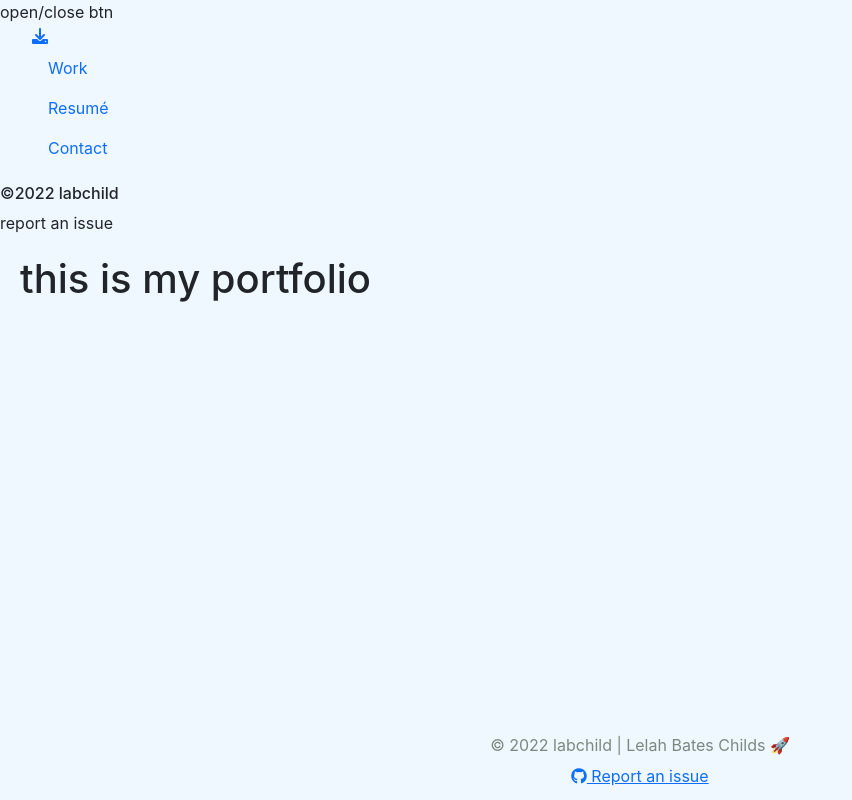
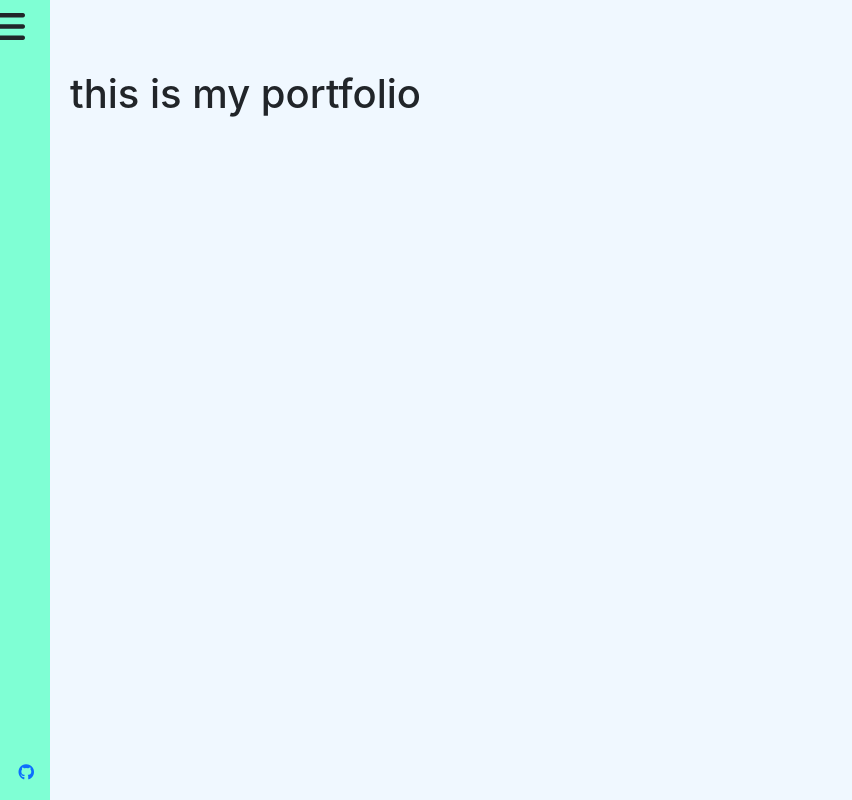
Before and after one commit to labchild/labchild-react-portfolio, a React (Create React App) app: page / in a window 1280 px wide. Shown: the whole page, without its empty margins (0-852 px from the left). Built offline with nearby package versions, Linux system fonts and the light colour scheme.

Commit message:
add footer and toggle animation to nav

```diff
--- a/src/App.css
+++ b/src/App.css
@@ -2,9 +2,8 @@
   text-align: center;
 }
 
-.App-logo {
-  height: 40vmin;
-  pointer-events: none;
+.home-btn {
+  text-align: center;
 }
 
 @media (prefers-reduced-motion: no-preference) {
@@ -41,5 +40,5 @@
   #main {
     display:inline-block;
     transition: margin-left .5s;
-    padding: 20px;
+    padding: 70px;
   }
--- a/src/App.js
+++ b/src/App.js
@@ -1,51 +1,61 @@
-import { useState } from 'react';
-import './App.css';
-import Nav from './components/Nav';
-import About from './components/About';
-import ProjectList from './components/ProjectList';
-import Resume from './components/Resume';
-import ContactForm from './components/ContactForm';
-import Footer from './components/Footer';
-import Home from './components/Home';
-
+import React, { useState } from "react";
+import "./App.css";
+import Nav from "./components/Nav";
+import About from "./components/About";
+import ProjectList from "./components/ProjectList";
+import Resume from "./components/Resume";
+import ContactForm from "./components/ContactForm";
+import Footer from "./components/Footer";
+import Home from "./components/Home";
 
 function App() {
   // category state for nav and rendering components
-  const [currentSection, setCurrentSection] = useState('Home');
+  const [currentSection, setCurrentSection] = useState("Home");
   const renderSection = () => {
     switch (currentSection) {
-      case 'About':
+      case "About":
         return <About />;
-      case 'Portfolio':
+      case "Portfolio":
         return <ProjectList />;
-      case 'Contact':
+      case "Contact":
         return <ContactForm />;
-      case 'Resume':
+      case "Resume":
         return <Resume />;
-      case 'Home':
+      case "Home":
         return <Home />;
       default:
         return <Home />;
     }
   };
 
-  const handleSectionSelect = sectionTitle => setCurrentSection(sectionTitle);
+  const handleSectionSelect = (sectionTitle) => setCurrentSection(sectionTitle);
+
+  // set state for nav menu open and close
+  const [navIsOpen, setNavIsOpen] = useState(false);
 
   return (
     <div>
       <Nav
         currentSection={currentSection}
         handleSectionSelect={handleSectionSelect}
-      >
-      </Nav>
+        navIsOpen={navIsOpen}
+        setNavIsOpen={setNavIsOpen}
+      ></Nav>
       <main id="main">
         {/* about will always appear below everything else?
       add portfolio (render conditional)
       add resume (render conditional) - show an "abstract", link for full resume download
       add contact form (render conditional, not modal) */}
+        {currentSection !== "Home" ? (
+          <h3 className="home-btn">
+            <a href="/">labchild</a>
+          </h3>
+        ) : (
+          ""
+        )}
         {renderSection()}
       </main>
-      <Footer />
+      {/* <Footer navIsOpen={navIsOpen} setNavIsOpen={setNavIsOpen} /> */}
     </div>
   );
 }
--- /dev/null
+++ b/src/components/Footer/index.css
@@ -0,0 +1,14 @@
+footer {
+    position: absolute;
+    right: 0;
+    bottom: 0;
+    color: #7A897F;
+    text-align: right;
+    display: inline-block;
+    padding: 1rem;
+  }
+
+  footer p {
+    line-height: .80;
+    overflow-wrap: break-word
+  }
--- a/src/components/Footer/index.js
+++ b/src/components/Footer/index.js
@@ -1,15 +1,31 @@
 import React from "react";
+import "./index.css";
 
-const Footer = () => {
+const Footer = (props) => {
+  const { navIsOpen, setNavIsOpen } = props;
+
   return (
     <footer>
-      <p>&copy; 2022 labchild | Lelah Bates Childs 🚀</p>
-      <p><a
-        href="https://github.com/labchild/labchild-react-portfolio/issues"
-        target="_blank"
-      >
-        <span className="fa-brands fa-github"></span> Report an issue
-      </a></p>
+      {navIsOpen ? (
+        <>
+          <p>&copy;2022 Lelah Bates Childs 🚀</p>
+          <p>
+            <a
+              href="https://github.com/labchild/labchild-react-portfolio/issues"
+              target="_blank"
+            >
+              <span className="fa-brands fa-github"></span> Report an issue
+            </a>
+          </p>
+        </>
+      ) : (
+        <a
+          href="https://github.com/labchild/labchild-react-portfolio/issues"
+          target="_blank"
+        >
+          <span className="fa-brands fa-github"></span>
+        </a>
+      )}
     </footer>
   );
 };
--- a/src/components/Nav/index.css
+++ b/src/components/Nav/index.css
@@ -10,6 +10,11 @@
   overflow-x: hidden; /* Disable horizontal scroll */
   padding-top: 60px; /* Place content 60px from the top */
   transition: 0.5s; /* 0.5 second transition effect to slide in the sidenav */
+  background-color: aquamarine;
+}
+
+.show-nav {
+  width: 250px;
 }
 
 /* The navigation menu links */
--- a/src/components/Nav/index.js
+++ b/src/components/Nav/index.js
@@ -1,21 +1,50 @@
-import React, { useState } from "react";
+import React from "react";
+import Footer from '../Footer';
+import './index.css';
 
 const Nav = (props) => {
-  const { currentSection, handleSectionSelect } = props;
+  const {
+    currentSection,
+    handleSectionSelect,
+    navIsOpen,
+    setNavIsOpen
+  } = props;
 
-  const [navIsOpen, setNavIsOpen] = useState(false);
+  // const [navIsOpen, setNavIsOpen] = useState(false);
   // useState for menu toggle (open/close) as boolean, change css class with handler?
 
   // currentSection for nav-link highlight css class
   // handleSectionSelect for render component on main
+
+  const handleMenuClose = () => {
+    console.log('close');
+    setNavIsOpen(false);
+  };
+
+  const handleMenuOpen = () => {
+    console.log('open');
+    setNavIsOpen(true);
+  };
+
   return (
-    <header className="sidenav">
-      <div>
-        <span
+    <header className={navIsOpen ? "sidenav show-nav" : "sidenav hide-nav"}>
+      <div className="closebtn">
+        {navIsOpen ? (
+          <span
+          className="fa-solid fa-xmark"
+          onClick={() => handleMenuClose()}
+          ></span>
+        ) : (
+          <span
+          className="fa-solid fa-bars"
+          onClick={() => handleMenuOpen()}
+          ></span>
+        )}
+        {/* <span
         // onClick={handleMenuClick()}
         >
           open/close btn
-        </span>
+        </span> */}
       </div>
 
       <nav>
@@ -76,8 +105,7 @@ const Nav = (props) => {
       </nav>
 
       <article>
-        <h6>&copy;2022 labchild</h6>
-        <a target="_blank">report an issue</a>
+        <Footer navIsOpen={navIsOpen} setNavIsOpen={setNavIsOpen} />
       </article>
     </header>
   );
--- a/src/index.css
+++ b/src/index.css
@@ -21,19 +21,6 @@ li {
   list-style-type: none;
 }
 
-footer {
-  position: fixed;
-  left: 0;
-  bottom: 0;
-  width: 100%;
-  color: #7A897F;
-  text-align: center;
-}
-
-footer p {
-  line-height: .80;
-}
-
 .avatar {
   width: 30%;
 }
```
